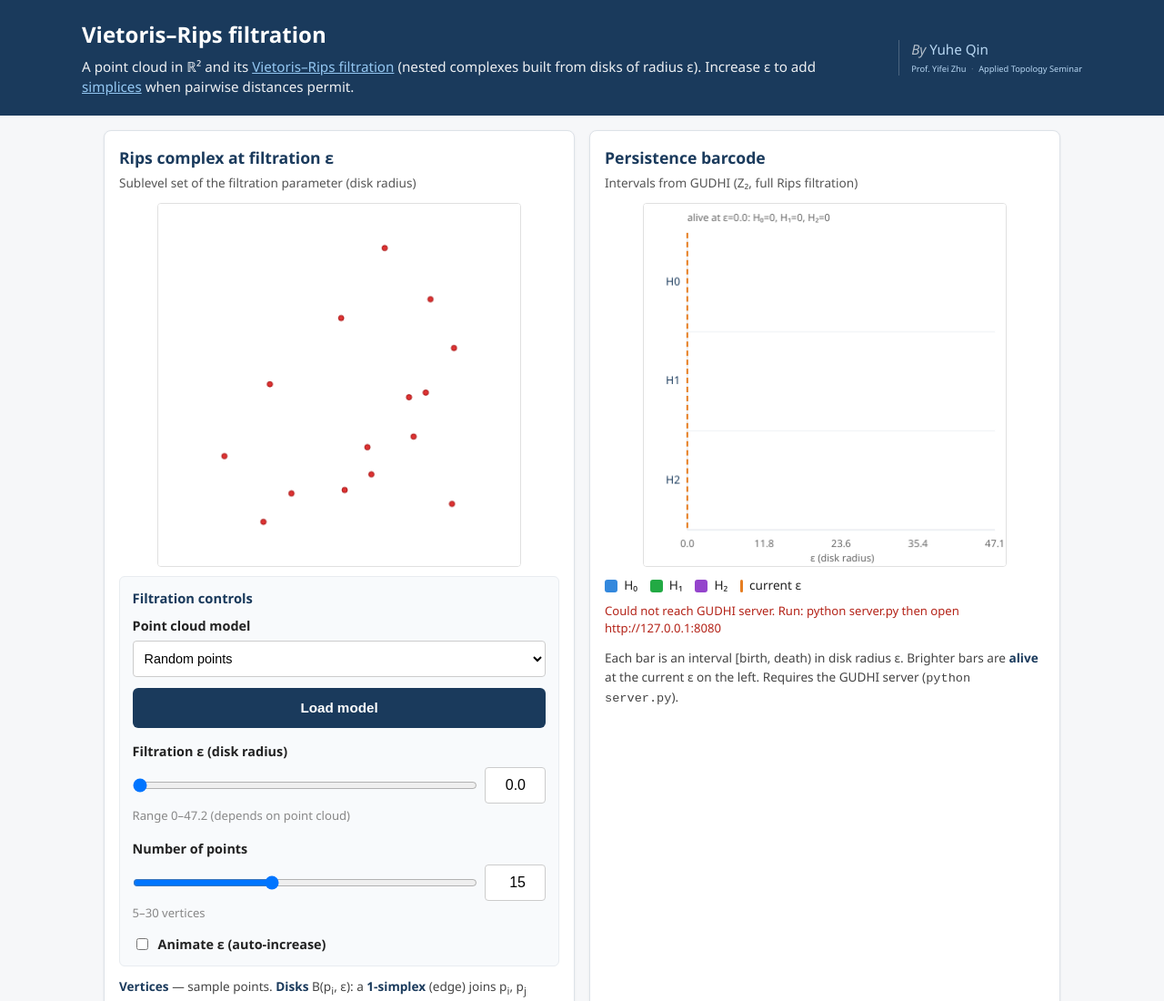
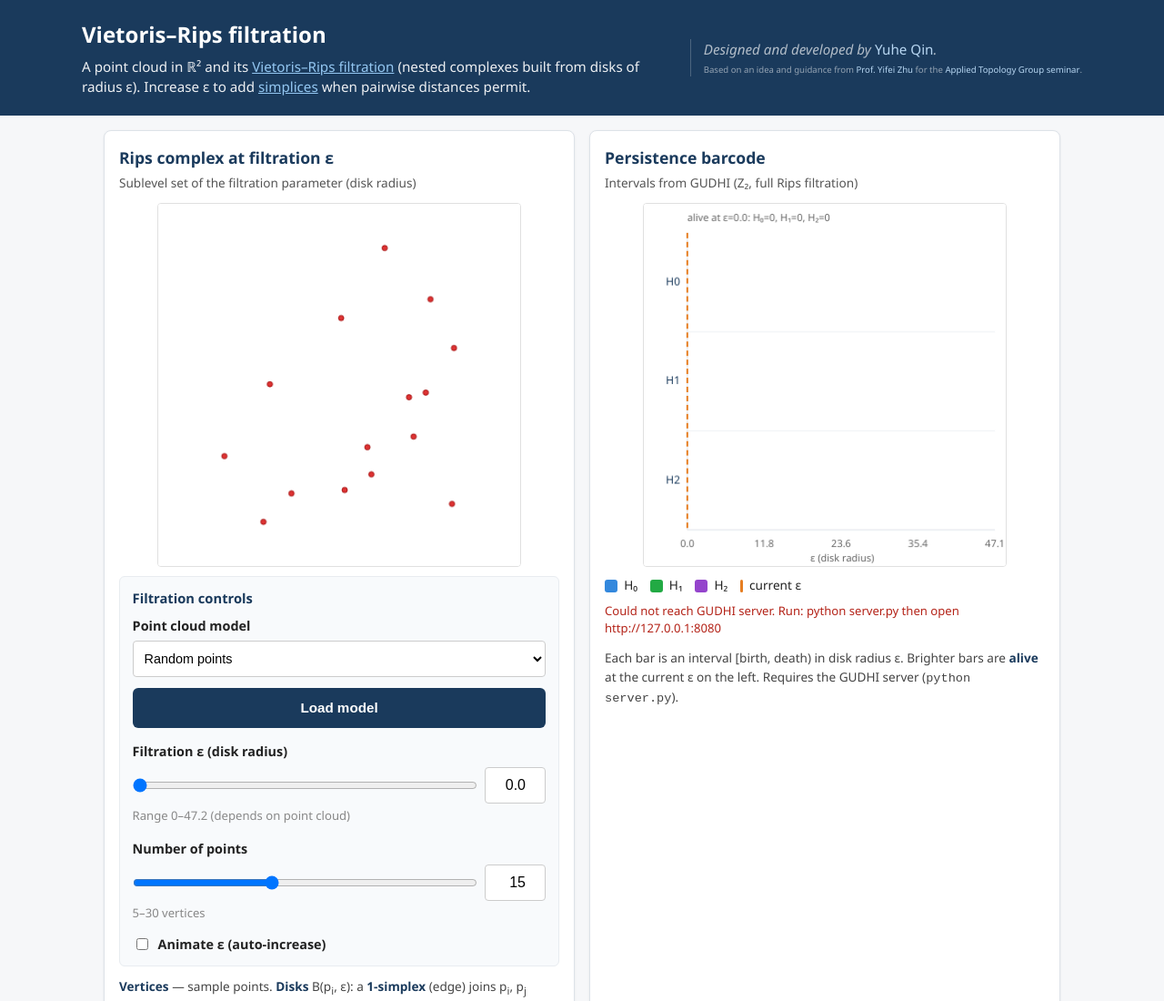
Before and after one commit to yuheqin-alina/vietoris-rips-persistence, a plain HTML site: page index.html in a window 1280 px wide. Shown: the top 1100 px of the page at 91% size. Drawn offline with Linux system fonts and the light colour scheme; no server answers.

Commit message:
Refine header credits typography

```diff
--- a/index.html
+++ b/index.html
@@ -32,11 +32,12 @@
   .header-credits {
     flex-shrink: 0;
     align-self: center;
-    min-width: 11.5rem;
+    width: max-content;
+    max-width: 100%;
     padding-left: 0.85rem;
     border-left: 1px solid rgba(255, 255, 255, 0.22);
     font-size: 0.64rem;
-    line-height: 1.4;
+    line-height: 1.45;
     font-weight: 400;
     color: rgba(255, 255, 255, 0.72);
     text-align: left;
@@ -47,11 +48,11 @@
     white-space: nowrap;
   }
   .header-credits p + p {
-    margin-top: 0.28rem;
+    margin-top: 0.3rem;
     font-style: normal;
-    font-size: 0.58rem;
-    line-height: 1.35;
-    color: rgba(255, 255, 255, 0.55);
+    font-size: 0.6rem;
+    line-height: 1.4;
+    color: rgba(255, 255, 255, 0.58);
   }
   .header-credits a {
     color: #c5e4ff;
@@ -62,13 +63,6 @@
   .header-credits a:hover {
     color: #fff;
     text-decoration: underline;
-  }
-  .header-credits .credits-sep {
-    margin: 0 0.2rem;
-    opacity: 0.65;
-  }
-  .header-credits .credits-seminar {
-    white-space: nowrap;
   }
   header .header-more { display: none; }
   header a { color: #9fd4ff; }
@@ -112,9 +106,6 @@
     }
     .header-credits p + p {
       font-size: 0.58rem;
-    }
-    .header-credits .credits-seminar {
-      white-space: normal;
     }
     header h1 { font-size: 1rem; margin-bottom: 0; }
     .header-main > p.header-intro { display: none; }
@@ -428,17 +419,14 @@
     </div>
     <div class="header-credits">
       <p>
-        By <a href="https://yuheqin-alina.github.io/" target="_blank" rel="noopener noreferrer">Yuhe Qin</a>
+        Designed and developed by
+        <a href="https://yuheqin-alina.github.io/" target="_blank" rel="noopener noreferrer">Yuhe Qin</a>.
       </p>
       <p>
+        Based on an idea and guidance from
         <a href="https://yifeizhu.github.io/" target="_blank" rel="noopener noreferrer">Prof. Yifei Zhu</a>
-        <span class="credits-sep">·</span>
-        <a
-          class="credits-seminar"
-          href="https://sustech-topology.github.io/acts/"
-          target="_blank"
-          rel="noopener noreferrer"
-        >Applied Topology Seminar</a>
+        for the
+        <a href="https://sustech-topology.github.io/acts/" target="_blank" rel="noopener noreferrer">Applied Topology Group seminar</a>.
       </p>
     </div>
   </div>
```
